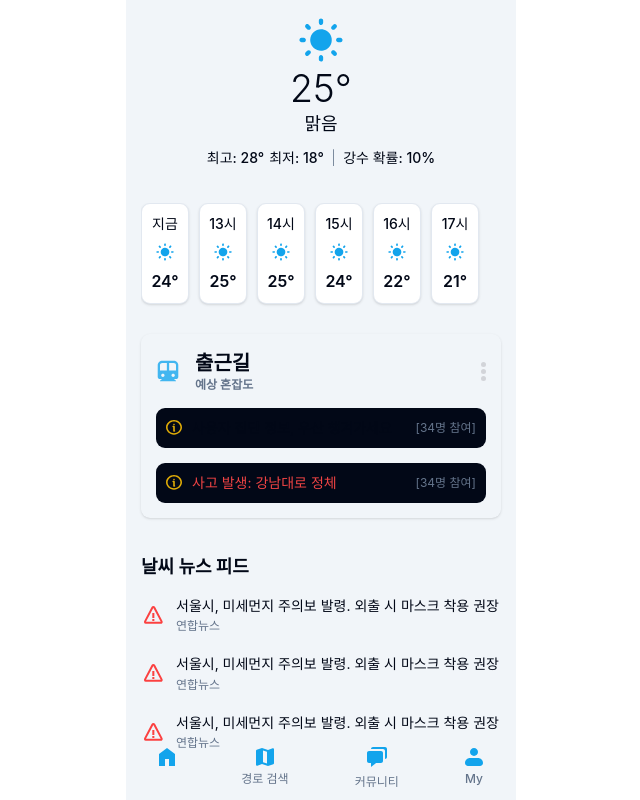
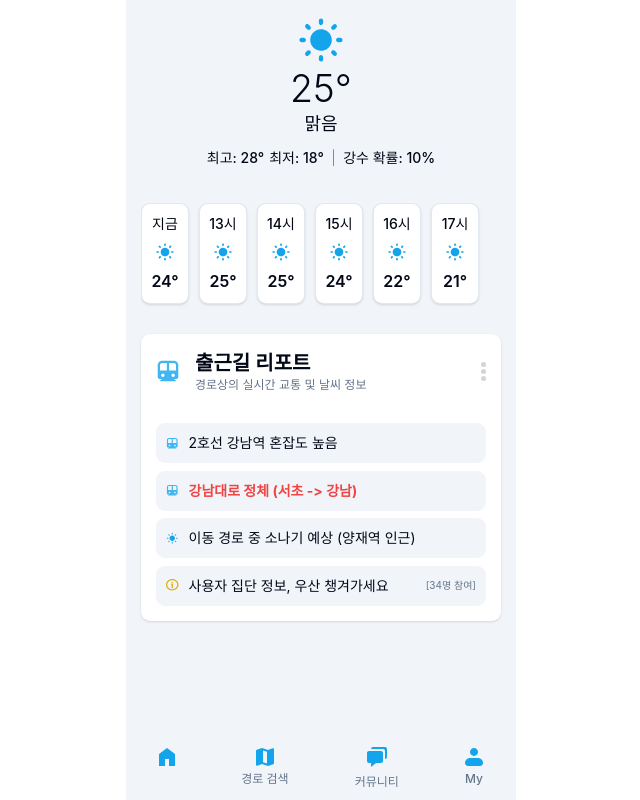
Before and after one commit to JJJ-un/WEANET, a React (Vite) app in the folder apps/client/: page / in a window 1280 px wide. Shown: the whole page, without its empty margins (319-959 px from the left). Built offline with nearby package versions, Linux system fonts and the light colour scheme; a web font is replaced by a local one.

Commit message:
refactor: GroupInfo 위젯 구조 개선 및 InfoItem 컴포넌트 분리

```diff
--- a/apps/client/eslint.config.js
+++ b/apps/client/eslint.config.js
@@ -39,18 +39,21 @@ export default [
       ...react.configs.recommended.rules,
       ...react.configs['jsx-runtime'].rules,
 
-      // Prettier 규칙 위반을 에러로 표시하고, 홑따옴표 설정을 명시적으로 지정
-      'prettier/prettier': ['error', {
+      // Prettier 규칙 위반을 에러로 표시하고, 설정을 .prettierrc와 동기화
+      'prettier/prettier': [
+        'error',
+        {
           singleQuote: true,
           jsxSingleQuote: false,
           semi: true,
-        tabWidth: 2,
+          tabWidth: 4,
           useTabs: false,
           trailingComma: 'all',
-        printWidth: 100,
+          printWidth: 140,
           arrowParens: 'always',
-        endOfLine: 'auto',
-      }],
+          endOfLine: 'lf',
+        },
+      ],
 
       // React 17+ import React 불필요
       'react/react-in-jsx-scope': 'off',
--- /dev/null
+++ b/apps/client/src/entities/group-info/model/types.ts
@@ -0,0 +1,18 @@
+export type InfoCategory = 'subway' | 'bus' | 'path-weather' | 'user-report';
+
+export interface GroupInfoItem {
+    id: string;
+    category: InfoCategory;
+    content: string;
+    participants?: number; // 제보 데이터에만 있을 수 있음
+    isUrgent?: boolean;
+}
+
+// 각 API 응답을 시뮬레이션하기 위한 인터페이스들
+export interface TransportData extends GroupInfoItem {
+    line?: string; // 노선 정보 (ex: '2호선', '9401번')
+}
+
+export interface PathWeatherData extends GroupInfoItem {
+    location?: string; // 특정 지점 (ex: '양재역 인근')
+}
--- /dev/null
+++ b/apps/client/src/entities/group-info/ui/InfoItem.tsx
@@ -0,0 +1,36 @@
+import * as S from '@/shared/ui/Card';
+import InfoIcon from '@/shared/assets/icons/info.svg?react';
+import SubwayIcon from '@/shared/assets/icons/subway.svg?react';
+import WeatherIcon from '@/shared/assets/icons/weather.svg?react';
+import { type GroupInfoItem, type InfoCategory } from '../model/types';
+
+interface InfoItemProps extends Omit<GroupInfoItem, 'id'> {
+    className?: string;
+}
+
+/**
+ * 카테고리에 따른 아이콘 매핑
+ */
+const CATEGORY_ICONS: Record<InfoCategory, React.FC<React.SVGProps<SVGSVGElement>>> = {
+    subway: SubwayIcon,
+    bus: SubwayIcon,
+    'path-weather': WeatherIcon,
+    'user-report': InfoIcon,
+};
+
+/**
+ * 정보 항목 하나를 렌더링하는 컴포넌트
+ */
+export const InfoItem = ({ category, content, participants, isUrgent, className }: InfoItemProps) => {
+    const Icon = CATEGORY_ICONS[category];
+
+    return (
+        <S.CardContent className={`flex items-center justify-between gap-4 bg-background rounded-xl p-4 text-forground ${className}`}>
+            <div className="flex items-center gap-4">
+                <Icon className="shrink-0 w-5 h-5" />
+                <div className="text-sm">{isUrgent ? <span className="text-destructive font-bold">{content}</span> : content}</div>
+            </div>
+            {participants !== undefined && <div className="text-[10px] text-muted-foreground shrink-0">[{participants}명 참여]</div>}
+        </S.CardContent>
+    );
+};
--- a/apps/client/src/routes/index.tsx
+++ b/apps/client/src/routes/index.tsx
@@ -1,11 +1,7 @@
 import { createFileRoute } from '@tanstack/react-router';
 import CurrentWeather from '@/widget/current-weather/ui/CurrentWeather';
 import DailyForecast from '@/widget/current-weather/ui/DailyForecast';
-import * as S from '@/shared/ui/Card';
-import InfoIcon from '@/shared/assets/icons/info.svg?react';
-import SubwayIcon from '@/shared/assets/icons/subway.svg?react';
-import KebabMenuIcon from '@/shared/assets/icons/kebab-menu.svg?react';
-import WarningIcon from '@/shared/assets/icons/warning.svg?react';
+import GroupInfo from '@/widget/group-info/ui/GroupInfo';
 
 export const Route = createFileRoute('/')({
     component: RouteComponent,
@@ -22,73 +18,18 @@ function RouteComponent() {
     ] as const;
 
     return (
-    <div className="flex flex-col gap-8">
+        <div className="flex flex-col gap-8 pb-32">
+            {/* 1. 현재 날씨 정보 */}
             <CurrentWeather />
+
+            {/* 2. 시간별 예보 리스트 (가로 스크롤) */}
             <div className="flex gap-4 overflow-x-auto pb-4 scrollbar-hide">
                 {hourlyData.map((data, index) => (
                     <DailyForecast key={index} {...data} />
                 ))}
             </div>
-      <S.Card className="p-6 mb-8">
-        <S.CardHeader className="flex items-center justify-between gap-4">
-          <div className="flex items-center gap-6">
-            <SubwayIcon />
-            <div>
-              <S.CardTitle className="text-xl">출근길</S.CardTitle>
-              <S.CardTitle className="text-xs text-muted-foreground">예상 혼잡도</S.CardTitle>
-            </div>
-          </div>
-          <KebabMenuIcon />
-        </S.CardHeader>
-        <S.CardContent className="flex items-center justify-between gap-4 max-w-[33rem] bg-foreground rounded-xl p-4">
-          <div className="flex items-center gap-4">
-            <InfoIcon />
-            <div className="text-sm">사용자 집단 정보, 우산 챙겨가세요</div>
-          </div>
-          <div className="text-xs text-muted-foreground">[34명 참여]</div>
-        </S.CardContent>
-        <S.CardContent className="flex items-center justify-between gap-4 max-w-[33rem] bg-foreground rounded-xl p-4">
-          <div className="flex items-center gap-4">
-            <InfoIcon />
-            <div className="text-sm text-destructive">사고 발생: 강남대로 정체</div>
-          </div>
-          <div className="text-xs text-muted-foreground">[34명 참여]</div>
-        </S.CardContent>
-      </S.Card>
-      <div>
-        <p className="text-lg text-foreground mb-4 font-bold">날씨 뉴스 피드</p>
-
-        {/* 날씨 뉴스 피드 */}
-        <div>
-          <div className="flex items-center gap-4 mt-8">
-            <WarningIcon className="inline" />
-            <div className="flex flex-col gap-1">
-              <span className="text-sm text-foreground">
-                서울시, 미세먼지 주의보 발령. 외출 시 마스크 착용 권장
-              </span>
-              <span className="text-xs text-muted-foreground">연합뉴스</span>
-            </div>
-          </div>
-          <div className="flex items-center gap-4 mt-8">
-            <WarningIcon className="inline" />
-            <div className="flex flex-col gap-1">
-              <span className="text-sm text-foreground">
-                서울시, 미세먼지 주의보 발령. 외출 시 마스크 착용 권장
-              </span>
-              <span className="text-xs text-muted-foreground">연합뉴스</span>
-            </div>
-          </div>
-          <div className="flex items-center gap-4 mt-8">
-            <WarningIcon className="inline" />
-            <div className="flex flex-col gap-1">
-              <span className="text-sm text-foreground">
-                서울시, 미세먼지 주의보 발령. 외출 시 마스크 착용 권장
-              </span>
-              <span className="text-xs text-muted-foreground">연합뉴스</span>
-            </div>
-          </div>
-        </div>
-      </div>
+            {/* 3. 출근길 혼잡도 및 사용자 제보 */}
+            <GroupInfo />
         </div>
     );
 }
--- a/apps/client/src/widget/group-info/ui/GroupInfo.tsx
+++ b/apps/client/src/widget/group-info/ui/GroupInfo.tsx
@@ -1,17 +1,64 @@
-// 사용자 집단 정보를 렌더링 하는 컴포넌트
-import InfoIcon from '@/shared/assets/icons/info.svg?react';
+import * as S from '@/shared/ui/Card';
+import KebabMenuIcon from '@/shared/assets/icons/kebab-menu.svg?react';
+import SubwayIcon from '@/shared/assets/icons/subway.svg?react';
+import { InfoItem } from '@/entities/group-info/ui/InfoItem';
+import { type GroupInfoItem } from '@/entities/group-info/model/types';
 
+/**
+ * 출근길 리포트 위젯
+ * 교통(지하철/버스), 경로상 날씨, 사용자 제보 데이터를 섹션별로 보여줍니다.
+ */
 const GroupInfo = () => {
-  {
-    /*사용자 집단 정보 데이터 불러오는 훅 */
-  }
-  return (
-    <div>
-      <InfoIcon />
-      {/** 사용자 집단 정보 업데이트해서 보여주는 컴포넌트 */}
-      {/** 참여자 수를 보여주는 컴포넌트 */}
-    </div>
-  );
+    // 실제 운영 시에는 각각의 useQuery 훅에서 데이터를 가져오게 됩니다.
+    // 예: const { data: transport } = useTransport();
+
+    const mockData: GroupInfoItem[] = [
+        {
+            id: 'subway-1',
+            category: 'subway',
+            content: '2호선 강남역 혼잡도 높음',
+        },
+        {
+            id: 'bus-1',
+            category: 'bus',
+            content: '강남대로 정체 (서초 -> 강남)',
+            isUrgent: true,
+        },
+        {
+            id: 'weather-1',
+            category: 'path-weather',
+            content: '이동 경로 중 소나기 예상 (양재역 인근)',
+        },
+        {
+            id: 'report-1',
+            category: 'user-report',
+            content: '사용자 집단 정보, 우산 챙겨가세요',
+            participants: 34,
+        },
+    ];
+
+    return (
+        <S.Card className="p-6 bg-white">
+            {/* 상단 헤더: 아이콘, 타이틀, 메뉴 */}
+            <S.CardHeader className="flex flex-row items-center justify-between gap-4 p-0">
+                <div className="flex items-center gap-6">
+                    <SubwayIcon />
+                    <div className="flex flex-col">
+                        <S.CardTitle className="text-xl">출근길 리포트</S.CardTitle>
+                        <S.CardTitle className="text-xs text-muted-foreground font-normal">경로상의 실시간 교통 및 날씨 정보</S.CardTitle>
+                    </div>
+                </div>
+                <KebabMenuIcon className="cursor-pointer" />
+            </S.CardHeader>
+
+            {/* 리포트 아이템 리스트 */}
+            <div className="flex flex-col gap-3 mt-6">
+                {mockData.map((item) => (
+                    <InfoItem key={item.id} {...item} />
+                ))}
+            </div>
+        </S.Card>
+    );
 };
 
 export default GroupInfo;
```
Also changed, not shown: 1 other file (tests, documents, lock files or other folders). Lines whose indentation alone changed are shown as unchanged.
